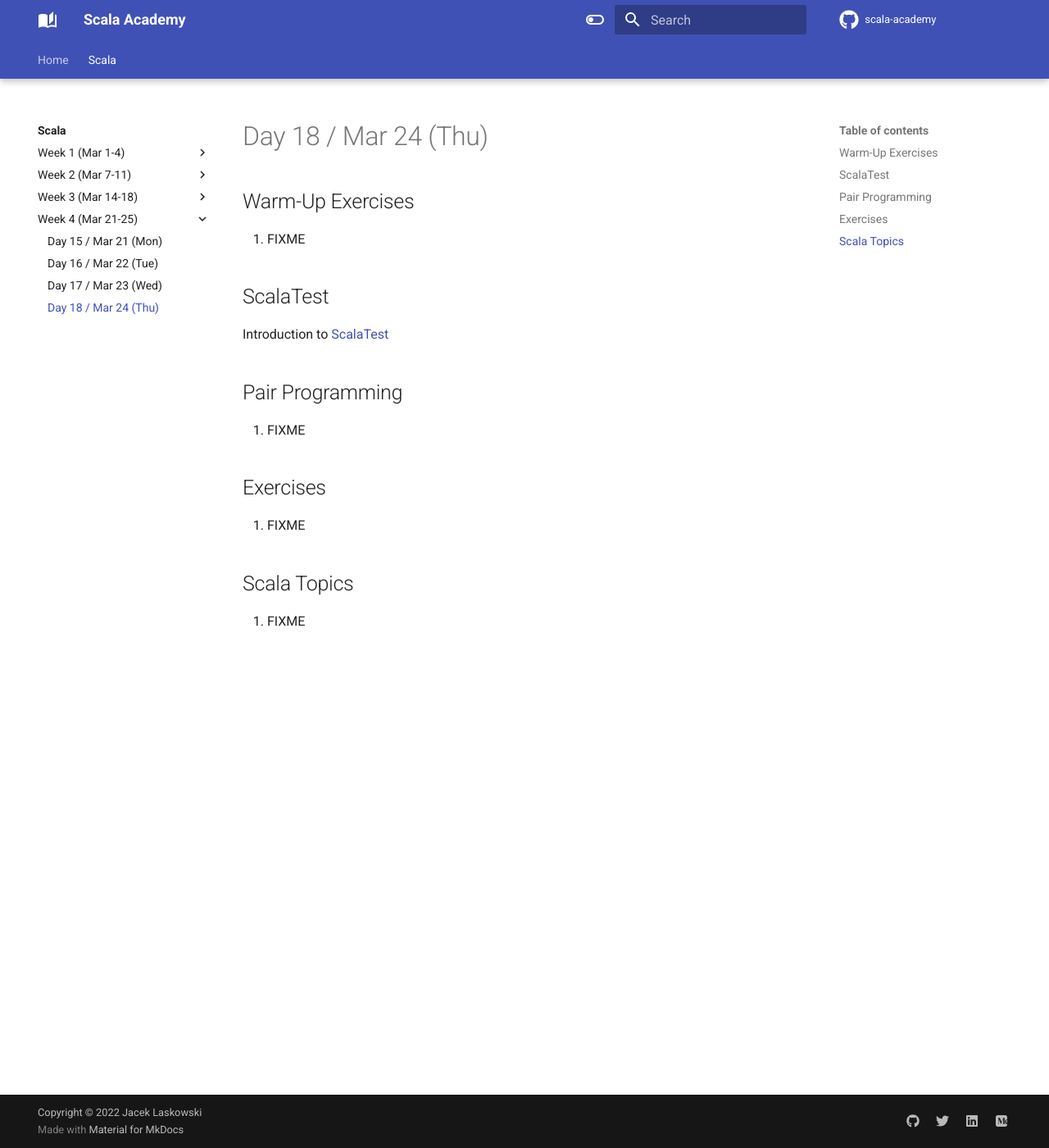
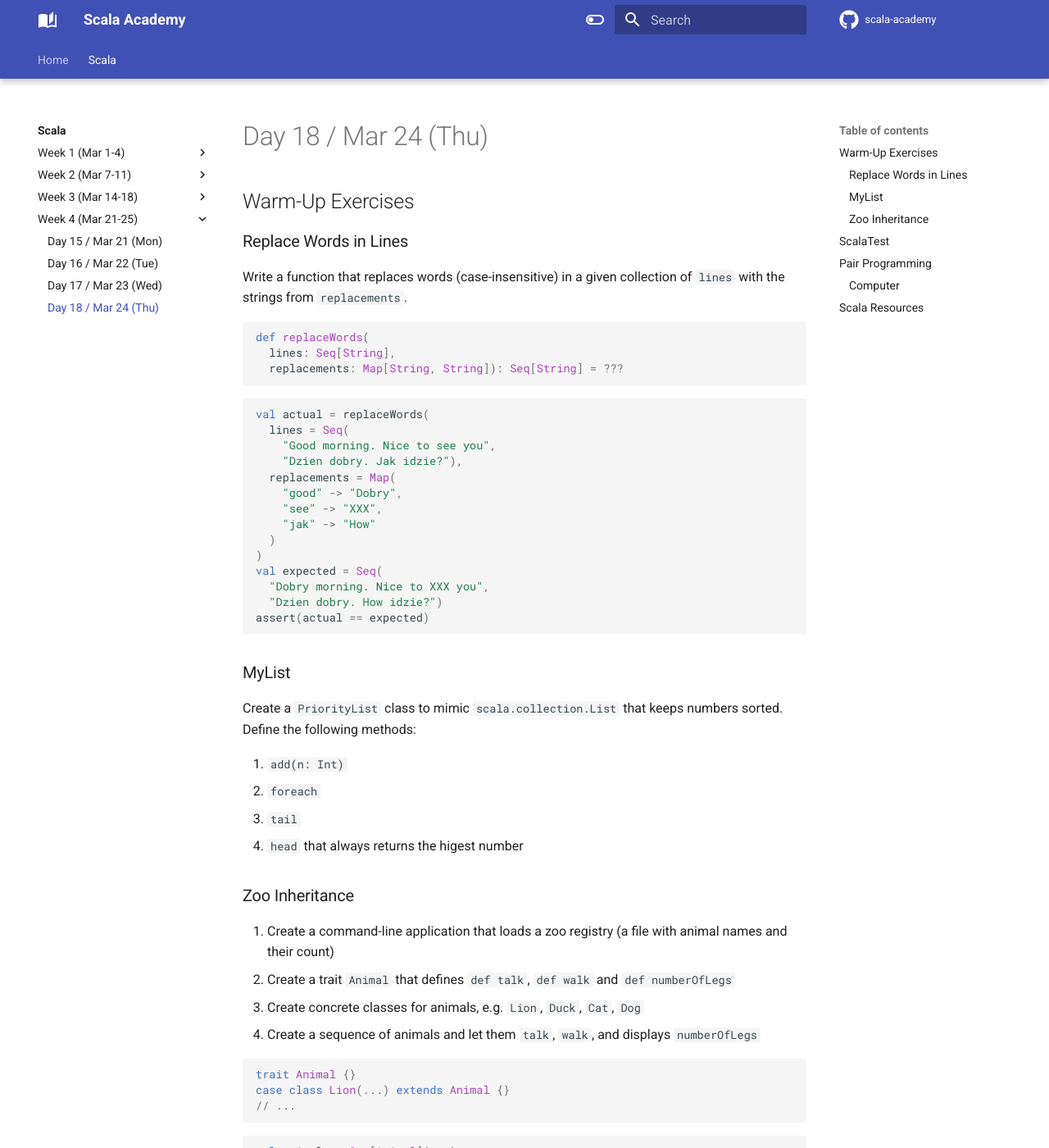
Before and after one commit to jaceklaskowski/scala-academy, an MkDocs documentation site: the page built from docs/scala/018.md, in a window 1280 px wide and 1400 px high. Shown: the whole window at 82% size. Built offline with MkDocs 1.6.1 and Material for MkDocs 9.7.7, drawn with Linux system fonts in a browser that asks for light colours; comment, search, counter and statistics services are not loaded; some of the changed text lies outside the part shown.

Commit message:
Day 18 / Mar 24 (Thu)

````diff
--- a/docs/scala/018.md
+++ b/docs/scala/018.md
@@ -2,7 +2,62 @@
 
 ## Warm-Up Exercises
 
-1. FIXME
+### Replace Words in Lines
+
+Write a function that replaces words (case-insensitive) in a given collection of `lines` with the strings from `replacements`.
+
+```scala
+def replaceWords(
+  lines: Seq[String],
+  replacements: Map[String, String]): Seq[String] = ???
+```
+
+```scala
+val actual = replaceWords(
+  lines = Seq(
+    "Good morning. Nice to see you",
+    "Dzien dobry. Jak idzie?"),
+  replacements = Map(
+    "good" -> "Dobry",
+    "see" -> "XXX",
+    "jak" -> "How"
+  )
+)
+val expected = Seq(
+  "Dobry morning. Nice to XXX you",
+  "Dzien dobry. How idzie?")
+assert(actual == expected)
+```
+
+### MyList
+
+Create a `PriorityList` class to mimic `scala.collection.List` that keeps numbers sorted. Define the following methods:
+
+1. `add(n: Int)`
+1. `foreach`
+1. `tail`
+1. `head` that always returns the higest number
+
+### Zoo Inheritance
+
+1. Create a command-line application that loads a zoo registry (a file with animal names and their count)
+1. Create a trait `Animal` that defines `def talk`, `def walk` and `def numberOfLegs`
+1. Create concrete classes for animals, e.g. `Lion`, `Duck`, `Cat`, `Dog`
+1. Create a sequence of animals and let them `talk`, `walk`, and displays `numberOfLegs`
+
+```scala
+trait Animal {}
+case class Lion(...) extends Animal {}
+// ...
+```
+
+```scala
+val animals = Seq[Animal](...)
+```
+
+```scala
+animals.foreach { a => ??? }
+```
 
 ## ScalaTest
 
@@ -10,12 +65,16 @@ Introduction to [ScalaTest](https://www.scalatest.org/)
 
 ## Pair Programming
 
-1. FIXME
+### Computer
 
-## Exercises
+Load a file with instructions and executes them one by one on a board of n x m size.
 
-1. FIXME
+1. `CREATE [x] [y] [arrow]` - places an arrow symbol (^, >, v, <) on the (x, y) field and returns an ID
+1. `ROTATE [id] 0, 90, 180, 270, -90, -180, -270` - rotates an arrow to a given direction
+1. `MOVE [id] [n]` - moves an arrow forward `n` steps
 
-## Scala Topics
+Display a state of a board every instruction.
 
-1. FIXME
+## Scala Resources
+
+1. [Hands-on Scala Programming](https://www.handsonscala.com/table-of-contents.html)
````
